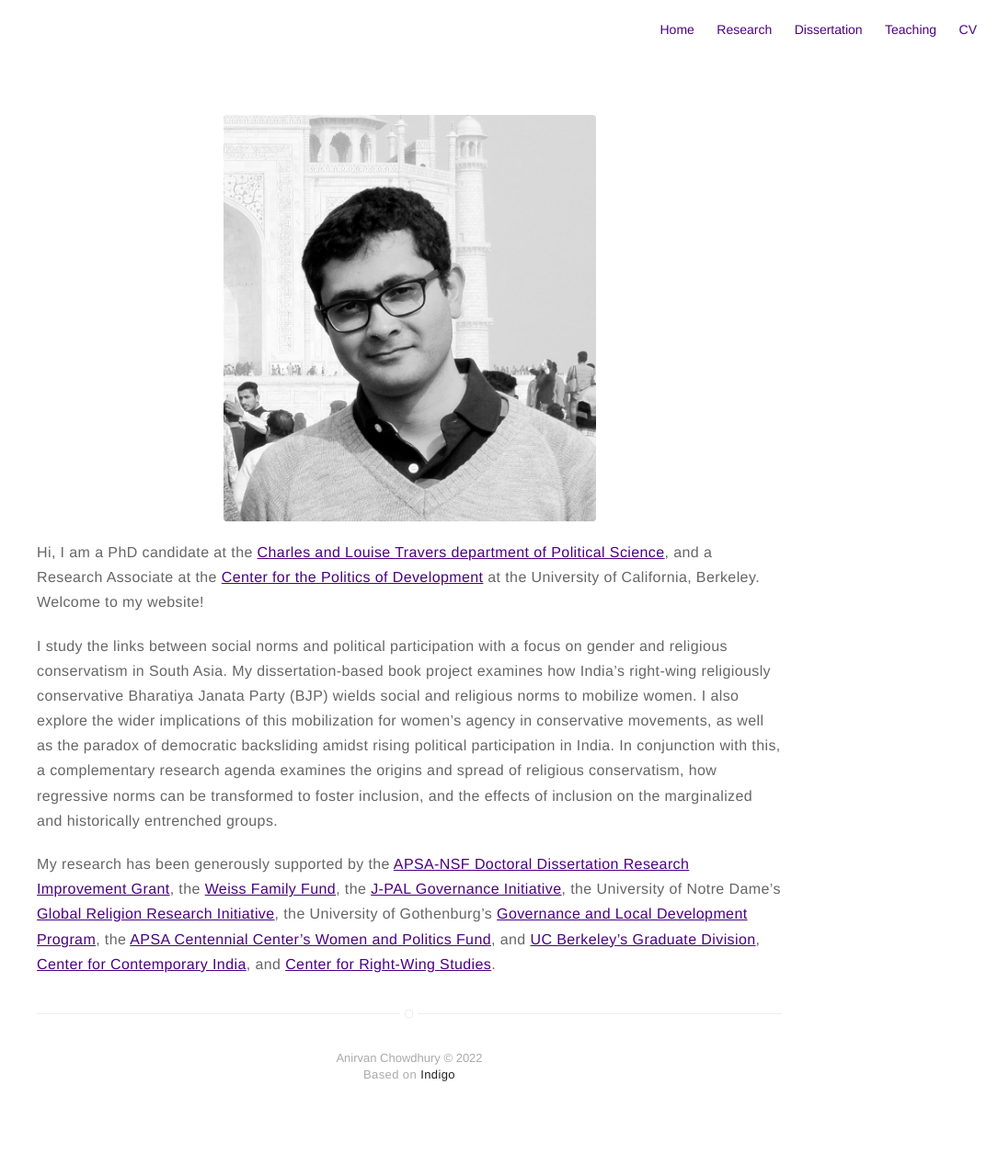
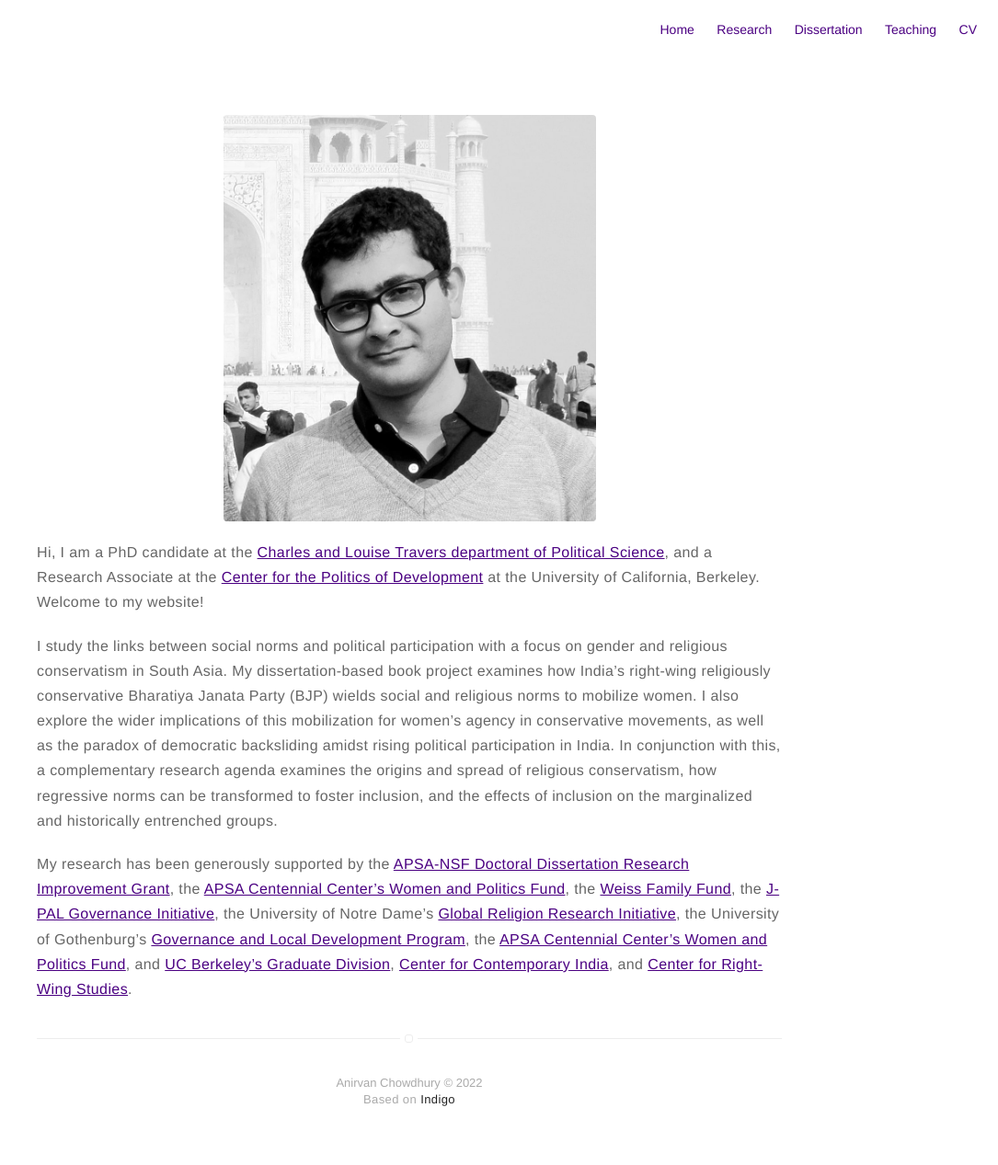
Before and after one commit to anirvanchowdhury/anirvanchowdhury.github.io, a Jekyll site: the page built from about.md, in a window 1280 px wide. Shown: the whole page at 92% size, without its empty margins (195-1280 px from the left). Built offline with Jekyll 4.4.1, drawn with Linux system fonts in a browser that asks for light colours; before the commit the page ends 1240 px from its top, so only the background shows below that.

Commit message:
Update about.md

```diff
--- a/about.md
+++ b/about.md
@@ -8,7 +8,7 @@ Hi, I am a PhD candidate at the [Charles and Louise Travers department of Politi
 
 I study the links between social norms and political participation with a focus on gender and religious conservatism in South Asia. My dissertation-based book project examines how India's right-wing religiously conservative Bharatiya Janata Party (BJP) wields social and religious norms to mobilize women. I also explore the wider implications of this mobilization for women's agency in conservative movements, as well as the paradox of democratic backsliding amidst rising political participation in India. In conjunction with this, a complementary research agenda examines the origins and spread of religious conservatism, how regressive norms can be transformed to foster inclusion, and the effects of inclusion on the marginalized and historically entrenched groups.
 
-My research has been generously supported by the [APSA-NSF Doctoral Dissertation Research Improvement Grant](https://www.apsanet.org/ddrig), the [Weiss Family Fund](https://bfi.uchicago.edu/the-weiss-fund/), the [J-PAL Governance Initiative](https://www.povertyactionlab.org/initiative/governance-initiative), the University of Notre Dame's [Global Religion Research Initiative](https://grri.nd.edu/), the University of Gothenburg's [Governance and Local Development Program](https://gld.gu.se/), the [APSA Centennial Center's Women and Politics Fund](https://connect.apsanet.org/centennialcenter/research-grants/), and [UC Berkeley's Graduate Division](https://grad.berkeley.edu/), [Center for Contemporary India](https://indiacenter.berkeley.edu/), and [Center for Right-Wing Studies](https://crws.berkeley.edu/).
+My research has been generously supported by the [APSA-NSF Doctoral Dissertation Research Improvement Grant](https://www.apsanet.org/ddrig), the [APSA Centennial Center's Women and Politics Fund](https://connect.apsanet.org/centennialcenter/research-grants/), the [Weiss Family Fund](https://bfi.uchicago.edu/the-weiss-fund/), the [J-PAL Governance Initiative](https://www.povertyactionlab.org/initiative/governance-initiative), the University of Notre Dame's [Global Religion Research Initiative](https://grri.nd.edu/), the University of Gothenburg's [Governance and Local Development Program](https://gld.gu.se/), the [APSA Centennial Center's Women and Politics Fund](https://connect.apsanet.org/centennialcenter/research-grants/), and [UC Berkeley's Graduate Division](https://grad.berkeley.edu/), [Center for Contemporary India](https://indiacenter.berkeley.edu/), and [Center for Right-Wing Studies](https://crws.berkeley.edu/).
 
 <!---
 ### Research
```
